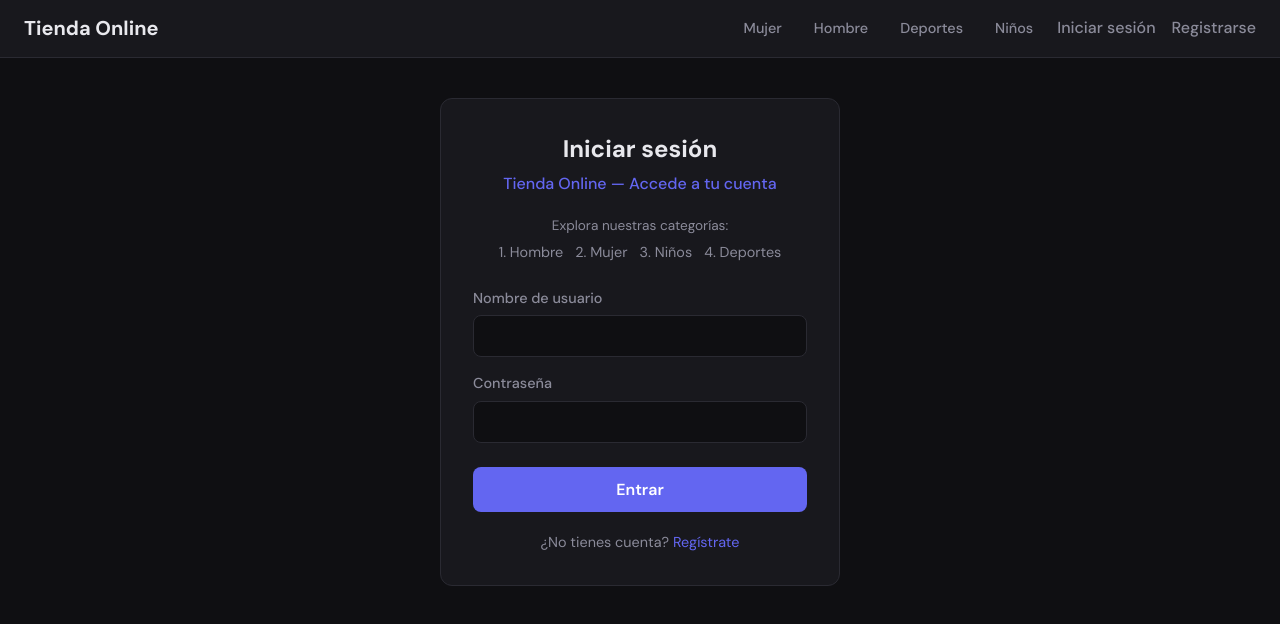
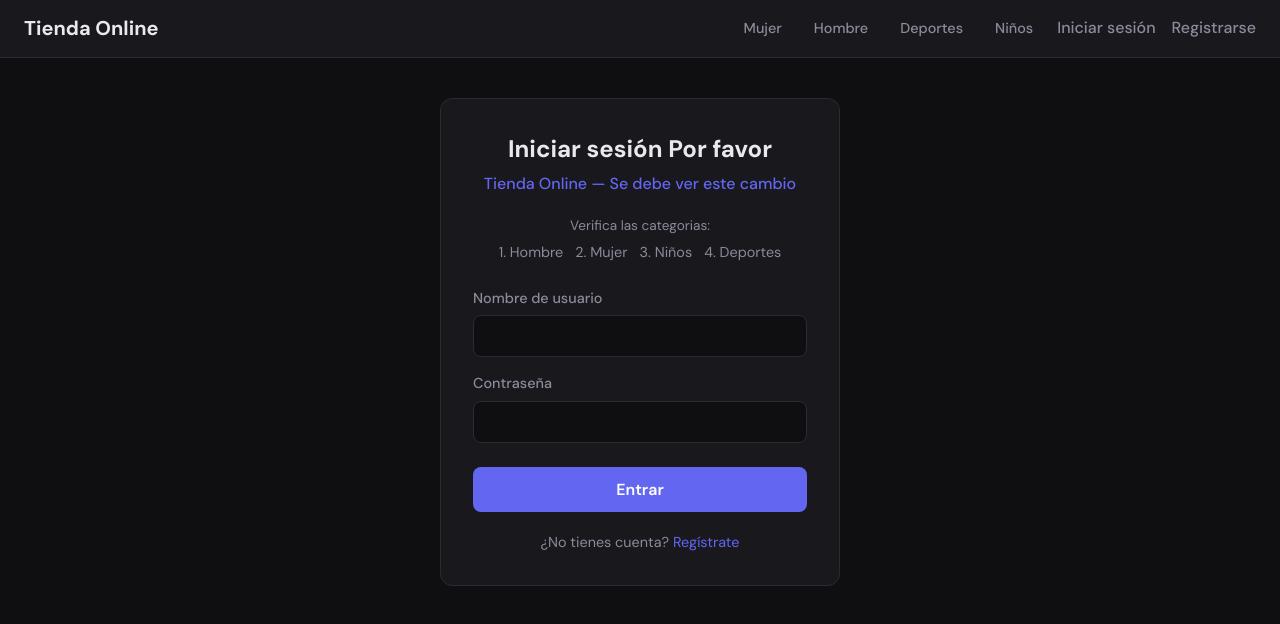
Before and after one commit to EstebanGarayCano/Actividad3-TrabajoK8S, a React (Vite) app in the folder Frontend/: page /login in a window 1280 px wide. Shown: the top 624 px of the page. Built offline with nearby package versions, Linux system fonts and the light colour scheme.

Commit message:
Cambios en el login para probar Argo CD

```diff
--- a/Frontend/src/pages/Login.jsx
+++ b/Frontend/src/pages/Login.jsx
@@ -34,10 +34,10 @@ export default function Login() {
   return (
     <div className={styles.wrapper}>
       <div className={styles.card}>
-        <h2 className={styles.title}>Iniciar sesión</h2>
-        <p className={styles.subtitle}>Tienda Online — Accede a tu cuenta</p>
+        <h2 className={styles.title}>Iniciar sesión Por favor</h2>
+        <p className={styles.subtitle}>Tienda Online — Se debe ver este cambio</p>
         <nav className={styles.categoryNav}>
-          <span className={styles.categoryLabel}>Explora nuestras categorías:</span>
+          <span className={styles.categoryLabel}>Verifica las categorias:</span>
           <div className={styles.categoryLinks}>
             <Link to="/hombre">1. Hombre</Link>
             <Link to="/mujer">2. Mujer</Link>
```
